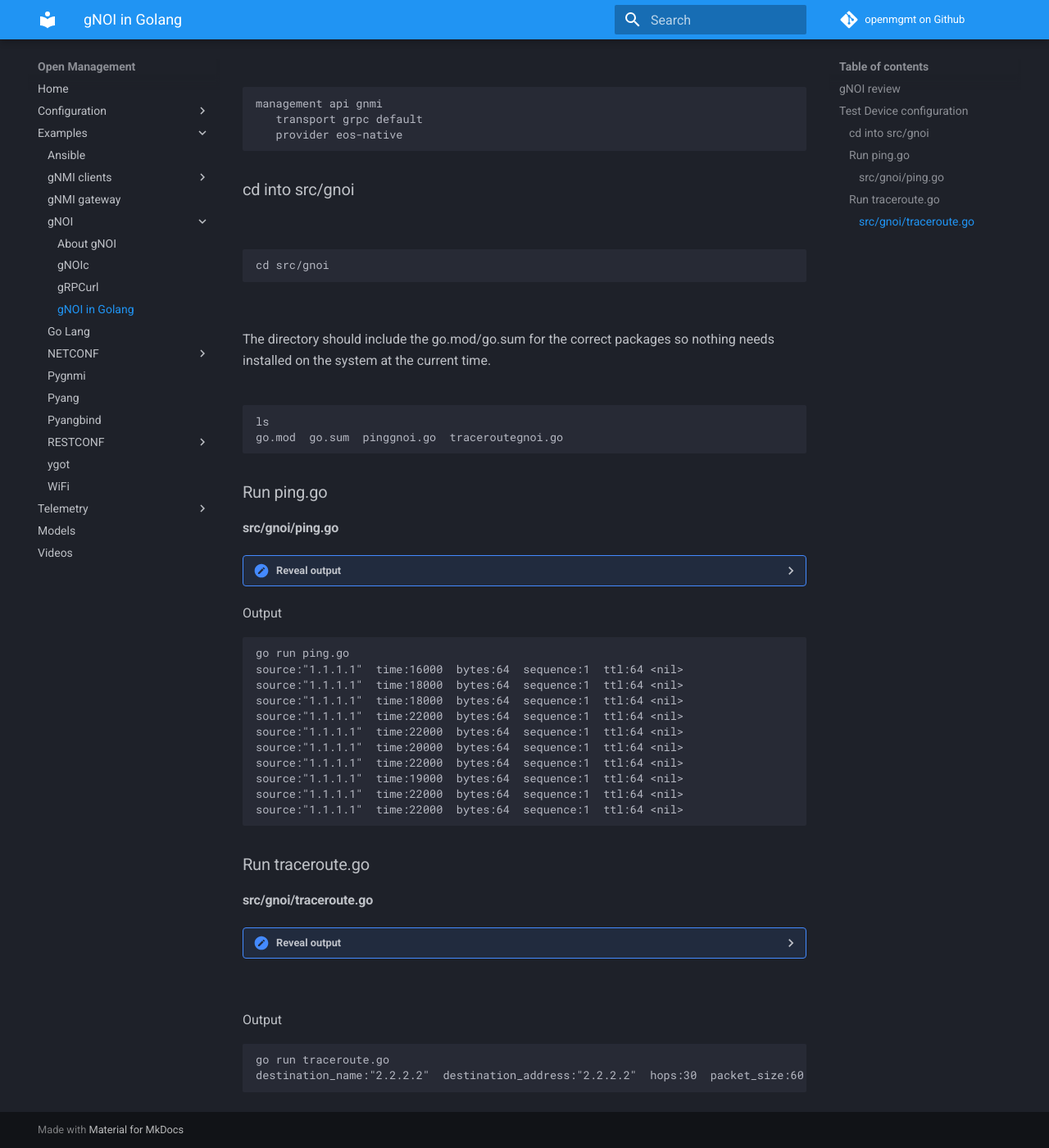
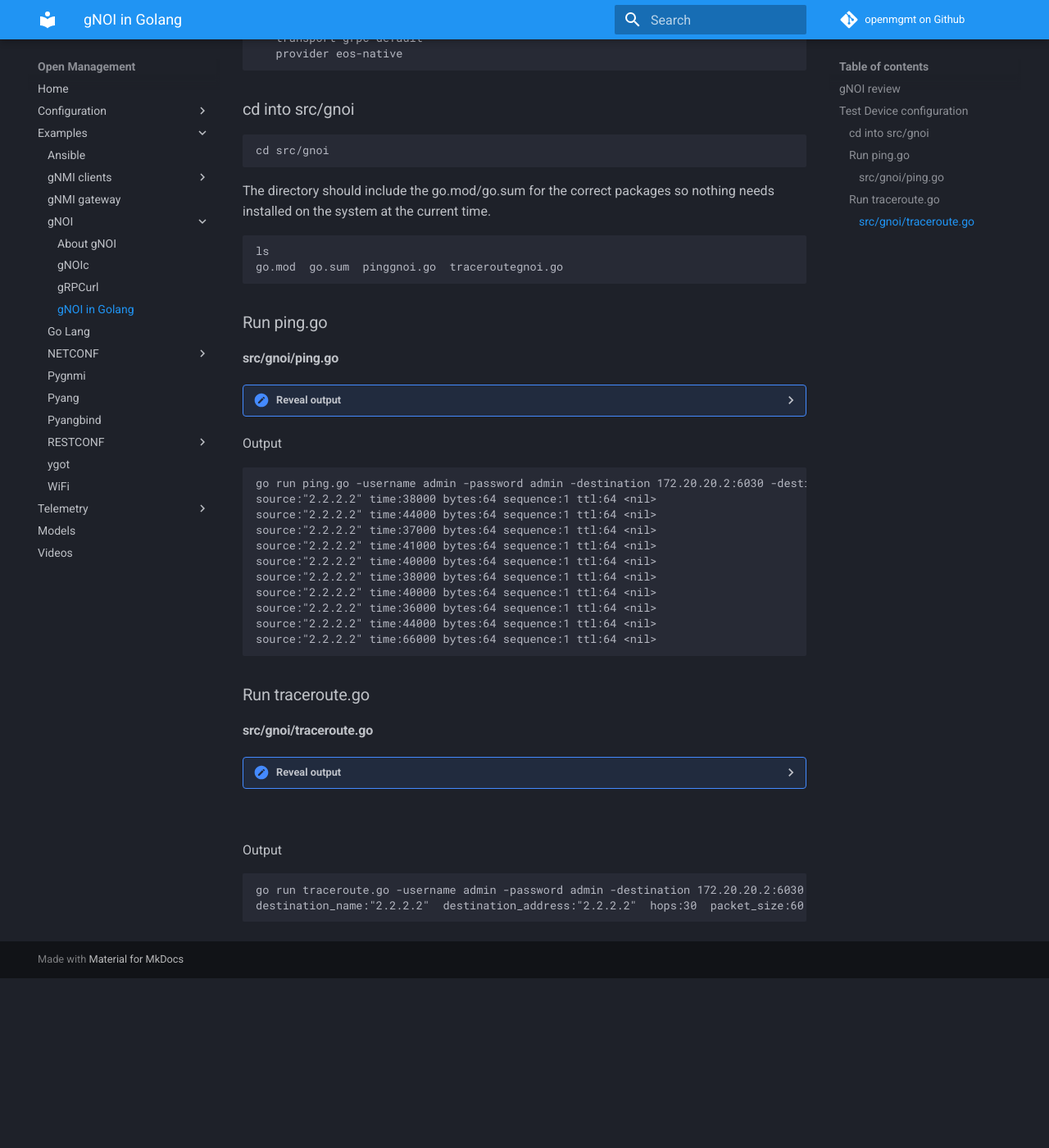
Before and after one commit to aristanetworks/openmgmt, an MkDocs documentation site: the page built from docs/examples/gnoi/gnoicode.md, in a window 1280 px wide and 1400 px high, scrolled down 696 px. Shown: the whole window at 82% size. Built offline with MkDocs 1.6.1 and Material for MkDocs 9.7.7, drawn with Linux system fonts in a browser that asks for light colours; comment, search, counter and statistics services are not loaded; after the commit the page ends 1889 px from its top, so only the background shows below that; some of the changed text lies outside the part shown.

Commit message:
Added flags and updated gnoicode.md

````diff
--- a/docs/examples/gnoi/gnoicode.md
+++ b/docs/examples/gnoi/gnoicode.md
@@ -14,20 +14,16 @@
 
 We will be leveraging the gNOI [godocs]((https://pkg.go.dev/github.com/openconfig/gnoi)) which module can be imported as github.com/openconfig/gnoi
 
-Each one of the examples has the following constants which can be changed based on the environment.
+Each one of the examples has the following default flags which can be changed based on the environment.
 
-```golang
-const (
-	username    = "admin"
-	password    = "admin"
-	target      = "172.20.20.2:6030"
-	destination = "1.1.1.1"
-	timeOut     = 5
-)
+```
+	-username    = "admin"
+	-password    = "admin"
+	-target      = "172.20.20.2:6030"
+	-destination = "1.1.1.1"
 ```
 
 ## Test Device configuration
-<br>
 
 ```shell
 management api gnmi
@@ -36,16 +32,13 @@
 ```
 
 ### cd into src/gnoi
-<br>
 
 ```shell
 cd src/gnoi
 ```
-<br>
 
 The directory should include the go.mod/go.sum for the correct packages so nothing needs installed on the system at the current time.
-<br>
-<br>
+
 
 ```shell
 ls
@@ -73,16 +67,14 @@
 	"google.golang.org/grpc/metadata"
 )
 
-const (
-	username    = "admin"
-	password    = "admin"
-	target      = "172.20.20.2:6030"
-	destination = "1.1.1.1"
-	timeOut     = 5
-)
-
 func main() {
-	conn, err := grpc.Dial(target, grpc.WithInsecure())
+	// Add input parameters
+	username := flag.String("username", "admin", "username for connection to gNOI")
+	password := flag.String("password", "admin", "password for connection to gNOI")
+	target := flag.String("target", "172.20.20.2:6030", "Target ip or hostname of the device running gNOI")
+	destination := flag.String("destination", "2.2.2.2", "Destination of the address to ping to")
+	flag.Parse()
+	conn, err := grpc.Dial(*target, grpc.WithInsecure())
 	if err != nil {
 		log.Exitf("Failed to %s Error: %v", target, err)
 	}
@@ -118,17 +110,17 @@
 
 Output
 ```shell
-go run ping.go
-source:"1.1.1.1"  time:16000  bytes:64  sequence:1  ttl:64 <nil>
-source:"1.1.1.1"  time:18000  bytes:64  sequence:1  ttl:64 <nil>
-source:"1.1.1.1"  time:18000  bytes:64  sequence:1  ttl:64 <nil>
-source:"1.1.1.1"  time:22000  bytes:64  sequence:1  ttl:64 <nil>
-source:"1.1.1.1"  time:22000  bytes:64  sequence:1  ttl:64 <nil>
-source:"1.1.1.1"  time:20000  bytes:64  sequence:1  ttl:64 <nil>
-source:"1.1.1.1"  time:22000  bytes:64  sequence:1  ttl:64 <nil>
-source:"1.1.1.1"  time:19000  bytes:64  sequence:1  ttl:64 <nil>
-source:"1.1.1.1"  time:22000  bytes:64  sequence:1  ttl:64 <nil>
-source:"1.1.1.1"  time:22000  bytes:64  sequence:1  ttl:64 <nil>
+go run ping.go -username admin -password admin -destination 172.20.20.2:6030 -destination 2.2.2.2
+source:"2.2.2.2" time:38000 bytes:64 sequence:1 ttl:64 <nil>
+source:"2.2.2.2" time:44000 bytes:64 sequence:1 ttl:64 <nil>
+source:"2.2.2.2" time:37000 bytes:64 sequence:1 ttl:64 <nil>
+source:"2.2.2.2" time:41000 bytes:64 sequence:1 ttl:64 <nil>
+source:"2.2.2.2" time:40000 bytes:64 sequence:1 ttl:64 <nil>
+source:"2.2.2.2" time:38000 bytes:64 sequence:1 ttl:64 <nil>
+source:"2.2.2.2" time:40000 bytes:64 sequence:1 ttl:64 <nil>
+source:"2.2.2.2" time:36000 bytes:64 sequence:1 ttl:64 <nil>
+source:"2.2.2.2" time:44000 bytes:64 sequence:1 ttl:64 <nil>
+source:"2.2.2.2" time:66000 bytes:64 sequence:1 ttl:64 <nil>
 ```
 
 ### Run traceroute.go
@@ -137,14 +129,13 @@
 #### src/gnoi/traceroute.go
 <details><summary>Reveal output</summary>
 <p>
-<br>
-
 
 ```golang
 package main
 
 import (
 	"context"
+	"flag"
 	"fmt"
 	"time"
 
@@ -154,16 +145,13 @@
 	"google.golang.org/grpc/metadata"
 )
 
-const (
-	username    = "admin"
-	password    = "admin"
-	target      = "172.20.20.2:6030"
-	destination = "2.2.2.2"
-	timeOut     = 5
-)
-
 func main() {
-	conn, err := grpc.Dial(target, grpc.WithInsecure())
+	// Add input parameters
+	username := flag.String("username", "admin", "username for connection to gNOI")
+	password := flag.String("password", "admin", "password for connection to gNOI")
+	target := flag.String("target", "172.20.20.2:6030", "Target ip or hostname of the device running gNOI")
+	destination := flag.String("destination", "2.2.2.2", "Destination of the address to traceroute to")
+	conn, err := grpc.Dial(*target, grpc.WithInsecure())
 	if err != nil {
 		log.Exitf("Failed to %s Error: %v", target, err)
 	}
@@ -178,19 +166,20 @@
 	// Since Metadata needs a map to pass into the header of gRPC request create a map for it.
 	metamap := make(map[string]string)
 	// Set the username and password
-	metamap["username"] = username
-	metamap["password"] = password
+	metamap["username"] = *username
+	metamap["password"] = *password
 	// Set the metadata needed in the metadata package
 	md := metadata.New(metamap)
 	// set the ctx to use the metadata in every update.
 	ctx = metadata.NewOutgoingContext(ctx, md)
 
-	response, err := Sys.Traceroute(ctx, &system.TracerouteRequest{Destination: destination})
+	response, err := Sys.Traceroute(ctx, &system.TracerouteRequest{Destination: *destination})
 	if err != nil {
 		log.Fatalf("Cannot trace path: %v", err)
 	}
 	fmt.Println(response.Recv())
 }
+
 ```
 </p>
 </details>
@@ -198,6 +187,6 @@
 
 Output
 ```shell
-go run traceroute.go
+go run traceroute.go -username admin -password admin -destination 172.20.20.2:6030 -destination 2.2.2.2
 destination_name:"2.2.2.2"  destination_address:"2.2.2.2"  hops:30  packet_size:60 <nil>
 ```
````
Also changed, not shown: other parts of docs/examples/gnoi/gnoicode.md (+5 -4 lines), 2 other files.
